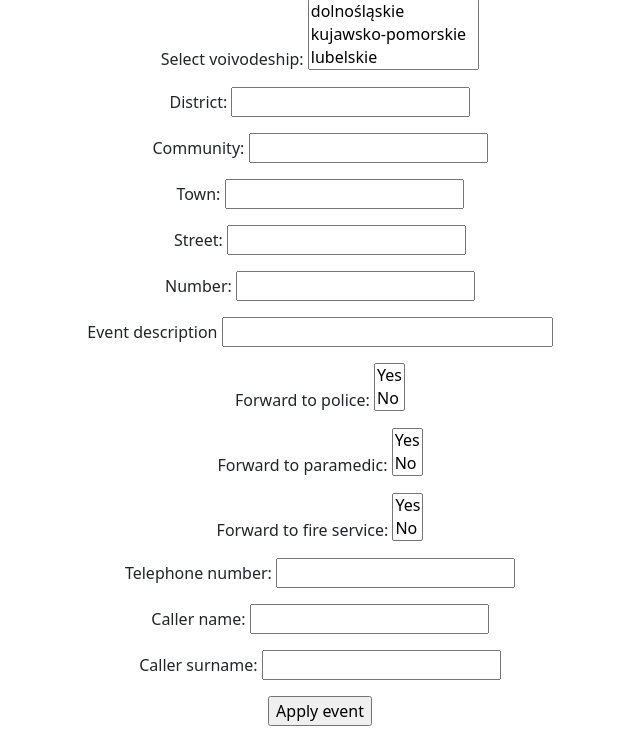
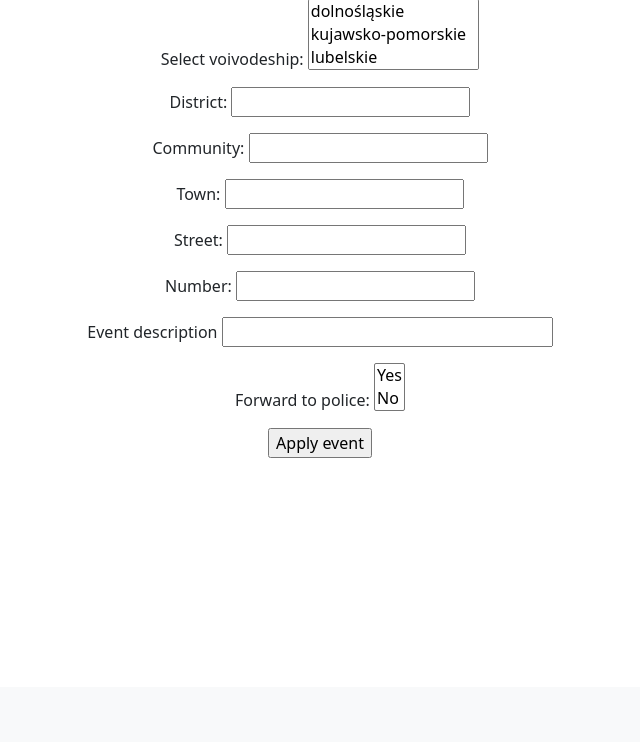
Before and after one commit to wojcik-mariusz/psap, a Flask app: page /add-new-event in a window 1280 px wide. Shown: the part 113-855 px from the top of the page, without its empty margins (320-960 px from the left). After the commit the page ends 571 px from the top, so only its background shows below. Run offline with Flask 2, Linux system fonts and the light colour scheme.

Commit message:
error point

```diff
--- a/flask_template/server/forms.py
+++ b/flask_template/server/forms.py
@@ -23,10 +23,10 @@ class NewEvent(FlaskForm):
     new_event_street = StringField("Street:")
     new_event_street_number = IntegerField("Number:", validators=[data_required()])
     new_event_description = StringField("Event description", validators=[data_required()])
-    new_event_fw_to_police = SelectField("Forward to police:", choices=[(True, "Yes"), (False, "No")])
-    new_event_fw_to_paramedic = SelectField("Forward to paramedic:", choices=[(True, "Yes"), (False, "No")])
-    new_event_fw_to_fire_service = SelectField("Forward to fire service:", choices=[(True, "Yes"), (False, "No")])
-    new_event_caller_telephone_number = IntegerField("Telephone number:", validators=[data_required()])
-    new_event_caller_name = StringField("Caller name:")
-    new_event_caller_surname = StringField("Caller surname:")
+    new_event_fw_to_police = SelectField("Forward to police:", choices=[("1", "Yes"), ("0", "No")])
+    # new_event_fw_to_paramedic = SelectField("Forward to paramedic:", choices=[(True, "Yes"), (False, "No")])
+    # new_event_fw_to_fire_service = SelectField("Forward to fire service:", choices=[(True, "Yes"), (False, "No")])
+    # new_event_caller_telephone_number = IntegerField("Telephone number:", validators=[data_required()])
+    # new_event_caller_name = StringField("Caller name:")
+    # new_event_caller_surname = StringField("Caller surname:")
     new_event_confirm_button = SubmitField("Apply event")
--- a/flask_template/server/routes.py
+++ b/flask_template/server/routes.py
@@ -18,6 +18,7 @@ def home():
 def add_new_event():
     form = NewEvent()
     if form.validate_on_submit():
+        print(form.new_event_fw_to_police.data)
         event = insert_new_event(
             voivodeship=form.new_event_voivodeship.data,
             district=form.new_event_district.data,
@@ -27,13 +28,12 @@ def add_new_event():
             street_number=form.new_event_street_number.data,
             description=form.new_event_description.data,
             fw_to_police=form.new_event_fw_to_police.data,
-            fw_to_paramedic=form.new_event_fw_to_paramedic.data,
-            fw_to_fire_service=form.new_event_fw_to_fire_service.data,
-            caller_telephone_number=form.new_event_caller_telephone_number.data,
-            caller_name=form.new_event_caller_name.data,
-            caller_surname=form.new_event_caller_surname.data
+            # fw_to_paramedic=form.new_event_fw_to_paramedic.data,
+            # fw_to_fire_service=form.new_event_fw_to_fire_service.data,
+            # caller_telephone_number=form.new_event_caller_telephone_number.data,
+            # caller_name=form.new_event_caller_name.data,
+            # caller_surname=form.new_event_caller_surname.data
         )
-        print(event)
         DB.session.add(event)
         DB.session.commit()
 
--- a/flask_template/server/services/event_manager.py
+++ b/flask_template/server/services/event_manager.py
@@ -6,7 +6,7 @@ from flask_template.db.db_tools import Events
 
 def insert_new_event(**kwargs) -> NoReturn:
     """TODD in Sphinx format"""
-    return Events(event_date=datetime.now, **kwargs)
+    return Events(event_date=datetime.now(), **kwargs)
 
 
 # def get_all_list_event() -> List[str]:
--- a/flask_template/templates/add-new-event.html
+++ b/flask_template/templates/add-new-event.html
@@ -12,57 +12,37 @@ base
         <p>
             {{ form.new_event_voivodeship.label }}
             {{ form.new_event_voivodeship(size=3) }}
-        </p><p>
-            {{ form.new_event_district.label }}
-            {{ form.new_event_district(size=20) }}
         </p>
         <p>
-            {{ form.new_event_community.label }}
-            {{ form.new_event_community(size=20) }}
+            {{form.new_event_district.label}}
+            {{form.new_event_district(size=20)}}
         </p>
         <p>
-            {{ form.new_event_town.label }}
-            {{ form.new_event_town(size=20)}}
+            {{form.new_event_community.label}}
+            {{form.new_event_community(size=20)}}
         </p>
         <p>
-            {{ form.new_event_street.label }}
-            {{ form.new_event_street(size=20) }}
+            {{form.new_event_town.label}}
+            {{form.new_event_town(size=20)}}
         </p>
         <p>
-            {{ form.new_event_street_number.label }}
-            {{ form.new_event_street_number(size=20) }}
+            {{form.new_event_street.label}}
+            {{form.new_event_street(size=20)}}
         </p>
         <p>
-            {{ form.new_event_description.label }}
-            {{ form.new_event_description(size=30) }}
+            {{form.new_event_street_number.label}}
+            {{form.new_event_street_number(size=20)}}
         </p>
         <p>
-            {{ form.new_event_fw_to_police.label }}
-            {{ form.new_event_fw_to_police(size=2) }}
+            {{form.new_event_description.label}}
+            {{form.new_event_description(size=30)}}
         </p>
         <p>
-            {{ form.new_event_fw_to_paramedic.label }}
-            {{ form.new_event_fw_to_paramedic(size=2) }}
-        </p>
-        <p>
-            {{ form.new_event_fw_to_fire_service.label }}
-            {{ form.new_event_fw_to_fire_service(size=2) }}
-        </p>
-        <p>
-            {{ form.new_event_caller_telephone_number.label }}
-            {{ form.new_event_caller_telephone_number(size=20) }}
-        </p>
-        <p>
-            {{ form.new_event_caller_name.label }}
-            {{ form.new_event_caller_name(size=20) }}
-        </p>
-        <p>
-            {{ form.new_event_caller_surname.label }}
-            {{ form.new_event_caller_surname(size=20) }}
+            {{form.new_event_fw_to_police.label}}
+            {{form.new_event_fw_to_police(size=2)}}
         </p>
         <p>
             {{ form.new_event_confirm_button(size=20) }}
-
         </p>
     </form>
 
```
Also changed, not shown: flask_template/db/db_tools.py (+7 -7 lines).
